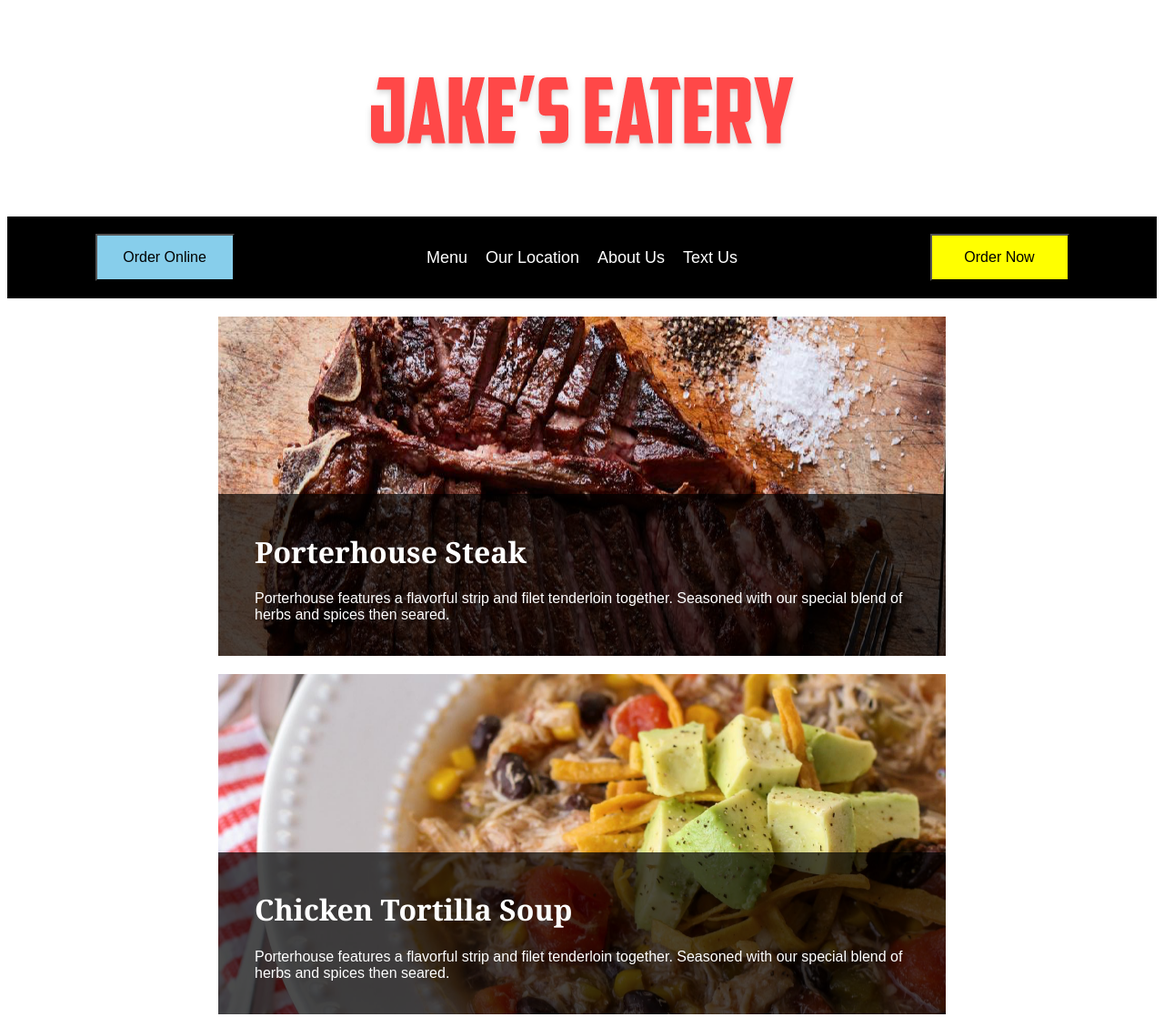
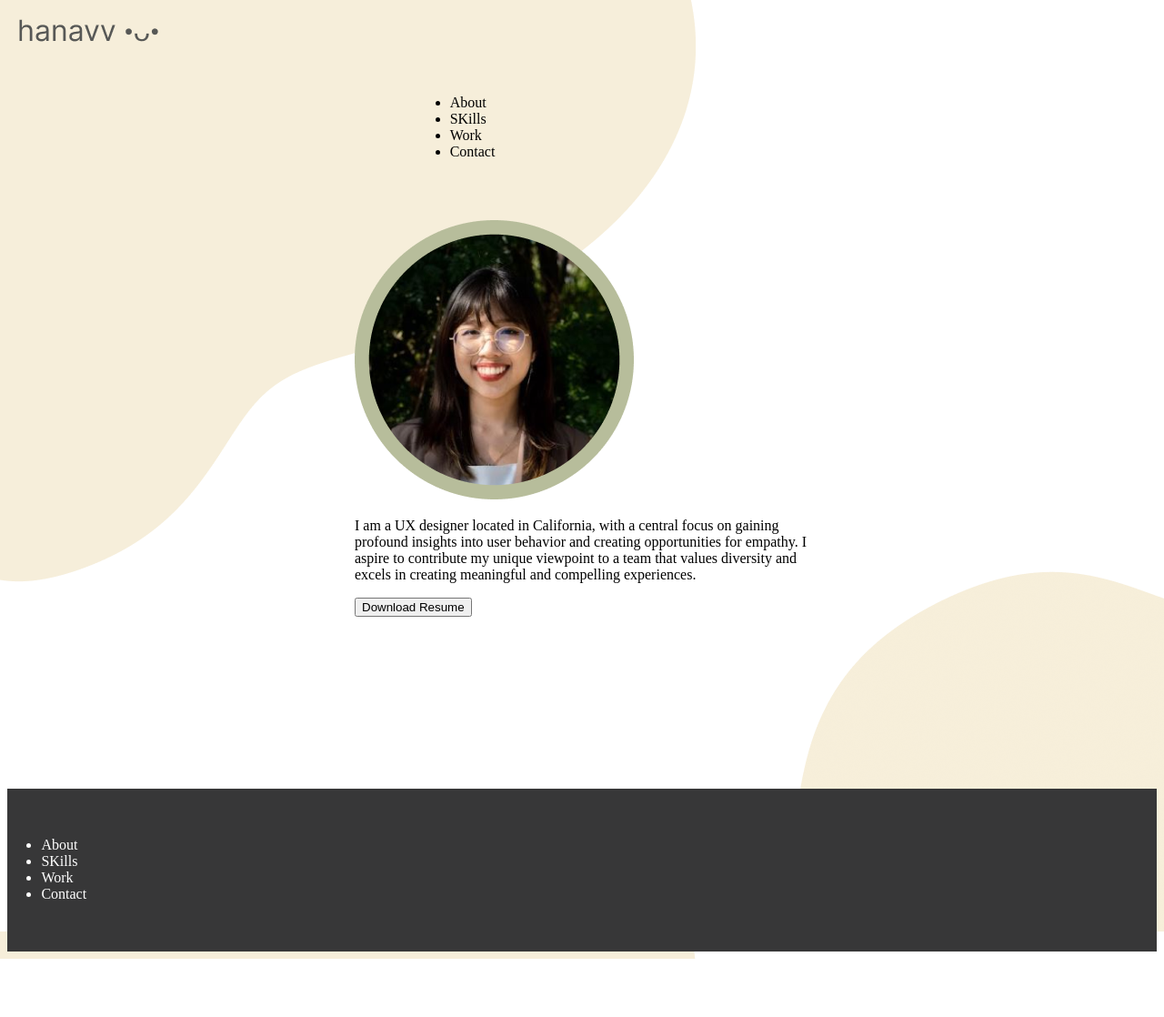
Before and after one commit to vivianaa01/UX_UI_HW_17, a plain HTML site: page index.html in a window 1280 px wide. Shown: the top 1118 px of the page at 91% size. After the commit the page ends 1054 px from the top, so only its background shows below. Drawn offline with Linux system fonts and the light colour scheme.

Commit message:
changes for UX_UI_HW_17

```diff
--- a/css/style.css
+++ b/css/style.css
@@ -1,131 +1,49 @@
-/* Navigation styles */
-.logo {
-    background: white;
-    height: 230px;
-    background-image: url("../images/jakes-logo.png") ;
-    background-repeat: no-repeat;
-    background-position: center;
+body {
+background-image: url("../images/Mask\ group.png") ;
 }
 
-.nav {
-display: flex;
-background-color: black;
-padding: 20px;
+.inline-block {
+    display: inline-block;
+    vertical-align: top;
 }
 
-.left, .center, .right {
-    height: 50px;
-    display: flex;
-    justify-content: center;
-    align-items: center;
+.logo {
+    width: 10%;
+    padding: 1%;
+    text-align: center;
 }
 
-.left, .right {
-    width: 25%;
+nav {
+    width: 73%;
+    padding: 2%;
 }
 
-.center {
-    width: 50%
+ul {
+    width: 50%;
+    margin-left: auto;
 }
 
-.center a {
-    color: white;
-    padding: 10px;
-    font-size: 18px;
-    text-decoration: none;
-    font-family: Arial, Helvetica, sans-serif;
+.heroImg {
+    height: 600px;
+    padding: 25px;
 }
 
-.left button {
-    color: black;
-    font-size: 16px;
-    padding: 15px;
-    width: 50%;
-    background-color: skyblue;
+.content {
+    width: 500px;
+    margin: 0 auto;
 }
 
-.right button {
-    color: black;
-    font-size: 16px;
-    padding: 15px;
-    width: 50%;
-    background-color: yellow;
+footer {
+    background-color: #373738;
+    padding: 2%;
 }
 
-/* Column styles */
-.column {
-    display: flex;
-    height: 1200px;
-    width: 800px;
-    flex-direction: column;
-    margin: 0 auto
+footer ul {
+    display: inline-block;
+    vertical-align: top;
+    padding: 1%;
 }
 
-.meal1, .meal2, .meal3 {
-    height: 100%;
-    width: 100%;
-    display: flex;
-    align-items: flex-end;
-    margin-bottom: 20px;
-    background-repeat: no-repeat;
-    background-position: center;
-}
-
-.meal1 {
-    margin-top: 20px;
-    background-image: url("../images/steak.png");
-}
-
-.meal2 {
-    background-image: url("../images/soup.png");
-}
-
-.meal3 {
-    background-image: url("../images/cheesecake.png");
-}
-
-.text {
-    background: rgb(0,0,0,0.7);
-    width: 100%;
-    padding: 20px 40px;
+footer li {
     color: white;
 }
-
-.text p {
-    color: rgba (255,255,255,0.7);
-    font-family: Arial, Helvetica, sans-serif;
-}
-
-.text h1 {
-    font-family: Georgia, 'Times New Roman', Times, serif;
-}
-
-/* Footer Styles */
-.footer {
-    display: flex;
-    background-color: black;
-    padding: 20px;
-    justify-content: center;
-    align-items: center;
-    font-family: Arial, Helvetica, sans-serif;
-}
-
-.footer a {
-    display: flex;
-    padding: 30px
-}
-
-.footer a.fb {
-color: lightblue;
-text-decoration: none;
-}
-
-.footer a.tw {
-    color: rgb(255, 255, 151);
-    text-decoration: none;
-}
-
-.footer a.ig {
-    color: rgb(228, 75, 75);
-    text-decoration: none;
-    }
--- a/index.html
+++ b/index.html
@@ -1,51 +1,35 @@
 <!DOCTYPE HTML>
     <head>
-        <title>Jake's Eatery</title>
         <link rel="stylesheet" type="text/css" href="css/style.css">
     </head>
     <body>
-      <!-- Nav HTML -->
-       <div class="logo"></div>
-       <div class="nav">
-           <div class="left">
-                <button>Order Online</button>
-           </div>
-           <div class="center">
-                <a href="#">Menu</a>
-                <a href="#">Our Location</a>
-                <a href="#">About Us</a>
-                <a href="#">Text Us</a>
-           </div>
-           <div class="right">
-                <button>Order Now</button>
-           </div>
-       </div>
-       <!-- Column Layout -->
-       <div class="column">
-           <div class="meal1">
-               <div class="text">
-                   <h1>Porterhouse Steak</h1>
-                   <p>Porterhouse features a flavorful strip and filet tenderloin together. Seasoned with our special blend of herbs and spices then seared.</p>
-               </div>
-           </div>
-           <div class="meal2">
-                <div class="text">
-                        <h1>Chicken Tortilla Soup</h1>
-                        <p>Porterhouse features a flavorful strip and filet tenderloin together. Seasoned with our special blend of herbs and spices then seared.</p>
-                    </div>
-           </div>
-           <div class="meal3">
-                <div class="text">
-                        <h1>Cheesecake</h1>
-                        <p>Porterhouse features a flavorful strip and filet tenderloin together. Seasoned with our special blend of herbs and spices then seared.</p>
-                    </div>
-           </div>
-       </div>
-       <!-- Footer HTML -->
-       <div class="footer">
-            <a href="#" class="fb">Facebook</a>
-            <a href="#" class="tw">Twitter</a>
-            <a href="#" class="ig">Instagram</a>
-        </div>
+        <header class="navigation">
+            <div class="logo">
+                <img src="images/logo.png">
+            </div>
+            <nav class="inline-block">
+                <ul>
+                    <li> About </li>
+                    <li> SKills </li>
+                    <li> Work </li>
+                    <li> Contact </li>
+                </ul>
+            </nav>
+        </header>
+        <section class="heroImg">
+            <div class="content">
+                <img src="images/picture.png">
+                <p>I am a UX designer located in California, with a central focus on gaining profound insights into user behavior and creating opportunities for empathy. I aspire to contribute my unique viewpoint to a team that values diversity and excels in creating meaningful and compelling experiences.</p>
+                <button> Download Resume </button>
+            </div>
+        </section>
+        <footer>
+            <ul>
+                <li> About </li>
+                <li> SKills </li>
+                <li> Work </li>
+                <li> Contact </li>
+            </ul>
+        </footer>
     </body>
 </html>
```
Also changed, not shown: images/Mask group-1.png (added), images/Mask group-2.png (added), images/Mask group.png (added), images/cheesecake.png (deleted), images/jakes-logo.png (deleted), images/logo.png (added), images/picture.png (added), images/soup.png (deleted), images/steak.png (deleted).
